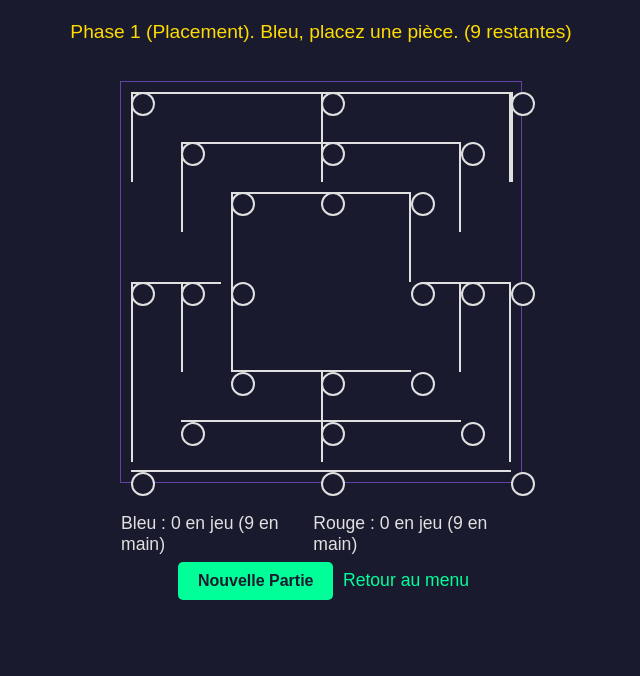
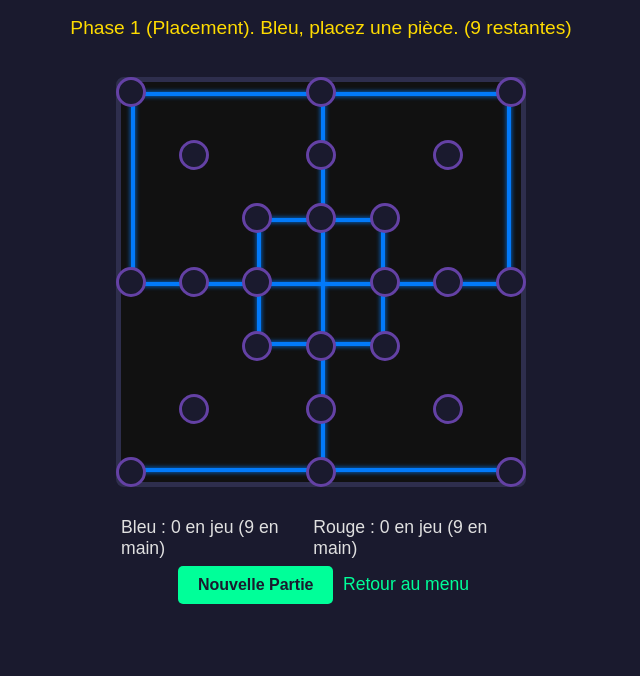
Before and after one commit to WaekyTV/Bundle-games, a plain HTML site: page moulin/index.html in a window 1280 px wide. Shown: the part 144-820 px from the top of the page, without its empty margins (319-959 px from the left). Drawn offline with Linux system fonts and the light colour scheme.

Commit message:
Update index.html

```diff
--- a/moulin/index.html
+++ b/moulin/index.html
@@ -19,95 +19,83 @@
             padding: 10px;
             user-select: none;
         }
-        h1 {
-            color: #00ff99; /* Vert néon */
-        }
+        h1 { color: #00ff99; }
 
+        /* Conteneur et Plateau */
         #board-container {
             position: relative;
             width: 400px;
             height: 400px;
             margin: 20px;
-            border: 1px solid #6441a5;
+            border: 5px solid #2e2e4d; /* Bordure interne pour l'esthétique */
+            border-radius: 8px;
+            background-color: #111;
         }
 
-        /* Dessin du plateau (lignes statiques) */
+        /* Lignes de la Grille (Refonte: plus épaisses et néon) */
         .line {
             position: absolute;
-            background-color: #e0e0e0;
+            background-color: #027afa; /* Bleu néon */
+            box-shadow: 0 0 5px #027afa;
         }
         /* Lignes Horizontales */
-        .line.h { height: 2px; }
+        .line.h { height: 4px; }
         .line.h1 { top: 10px; left: 10px; width: 380px; }
-        .line.h2 { top: 60px; left: 60px; width: 280px; }
-        .line.h3 { top: 110px; left: 110px; width: 180px; }
-        .line.h4 { top: 200px; left: 10px; width: 90px; }
-        .line.h5 { top: 200px; right: 10px; width: 90px; }
-        .line.h6 { bottom: 110px; left: 110px; width: 180px; }
-        .line.h7 { bottom: 60px; left: 60px; width: 280px; }
-        .line.h8 { bottom: 10px; left: 10px; width: 380px; }
+        .line.h2 { top: 136px; left: 136px; width: 128px; }
+        .line.h3 { top: 200px; left: 10px; width: 380px; }
+        .line.h4 { bottom: 136px; left: 136px; width: 128px; }
+        .line.h5 { bottom: 10px; left: 10px; width: 380px; }
+        /* Lignes Verticales */
+        .line.v { width: 4px; }
+        .line.v1 { top: 10px; left: 10px; height: 190px; }
+        .line.v2 { top: 136px; left: 136px; height: 128px; }
+        .line.v3 { top: 10px; left: 200px; height: 380px; }
+        .line.v4 { top: 136px; right: 136px; height: 128px; }
+        .line.v5 { top: 10px; right: 10px; height: 190px; }
 
-        /* Lignes Verticales */
-        .line.v { width: 2px; }
-        .line.v1 { top: 10px; left: 10px; height: 90px; }
-        .line.v2 { top: 60px; left: 60px; height: 90px; }
-        .line.v3 { top: 110px; left: 110px; height: 90px; }
-        .line.v4 { top: 10px; left: 200px; height: 90px; }
-        .line.v5 { top: 10px; right: 10px; height: 90px; }
-        .line.v6 { top: 60px; right: 60px; height: 90px; }
-        .line.v7 { top: 110px; right: 110px; height: 90px; }
-
-        .line.v8 { top: 200px; left: 10px; height: 90px; }
-        .line.v9 { top: 200px; left: 60px; height: 90px; }
-        .line.v10 { top: 200px; left: 110px; height: 90px; }
-        .line.v11 { top: 200px; right: 10px; height: 90px; }
-        .line.v12 { top: 200px; right: 60px; height: 90px; }
-        .line.v13 { top: 200px; right: 110px; height: 90px; }
-
-
-        /* Les intersections (points cliquables) */
+        /* Intersections (Points de jeu) */
         .intersection {
             position: absolute;
-            width: 20px;
-            height: 20px;
+            width: 24px;
+            height: 24px;
             border-radius: 50%;
-            background-color: #1a1a2e; /* Couleur de fond */
-            border: 2px solid #e0e0e0;
+            background-color: #1a1a2e;
+            border: 3px solid #6441a5; /* Violet néon */
             cursor: pointer;
             z-index: 100;
+            /* Centre l'élément */
+            transform: translate(-50%, -50%);
+            transition: background-color 0.2s;
         }
         .intersection:hover:not(.occupied):not(.removable) {
-            background-color: #3e3e5e;
-            border-color: #00ff99; /* Indique un emplacement possible */
+            background-color: #00ff9950; /* Vert semi-transparent */
         }
 
         /* Pièces sur le plateau */
         .piece {
-            width: 16px;
-            height: 16px;
+            width: 18px;
+            height: 18px;
             border-radius: 50%;
             position: absolute;
             top: 50%;
             left: 50%;
             transform: translate(-50%, -50%);
-            box-shadow: 0 0 5px rgba(0, 0, 0, 0.5);
+            box-shadow: 0 0 8px rgba(0, 0, 0, 0.8);
         }
-        .player1 { background-color: #027afa; } /* Bleu (Joueur 1/Blanc) */
-        .player2 { background-color: #FF4136; } /* Rouge (Joueur 2/Noir) */
+        .player1 { background-color: #027afa; } /* Bleu (Joueur 1) */
+        .player2 { background-color: #FF4136; } /* Rouge (Joueur 2) */
 
         /* Pièce sélectionnée (pour le mouvement) */
-        .selected .piece {
-            border: 2px solid #00ff99;
-            transform: translate(-50%, -50%) scale(1.1);
+        .selected {
+            border: 3px solid #FFDC00; /* Jaune néon pour la sélection */
+            box-shadow: 0 0 10px #FFDC00;
         }
 
         /* Pièce qui peut être retirée */
         .removable {
-            border: 2px solid #FFDC00; /* Jaune */
+            border: 3px solid #00ff99;
+            box-shadow: 0 0 10px #00ff99;
             cursor: crosshair;
-        }
-        .removable .piece {
-            box-shadow: 0 0 10px #FFDC00;
         }
 
         /* Compteurs de pièces */
@@ -120,33 +108,11 @@
         }
 
         /* Indicateur de tour et statut */
-        #status {
-            font-size: 1.2em;
-            margin: 15px 0;
-            min-height: 25px;
-            color: #FFDC00; /* Jaune */
-            text-align: center;
-        }
+        #status { font-size: 1.2em; margin: 15px 0; min-height: 25px; color: #FFDC00; text-align: center; }
 
         /* Boutons et lien */
-        button {
-            background-color: #00ff99;
-            border: none;
-            color: #1a1a2e;
-            padding: 10px 20px;
-            font-size: 1em;
-            font-weight: bold;
-            border-radius: 5px;
-            cursor: pointer;
-            margin: 5px;
-        }
-        a {
-            display: inline-block;
-            margin-top: 15px;
-            color: #00ff99;
-            text-decoration: none;
-            font-size: 1.1em;
-        }
+        button { background-color: #00ff99; border: none; color: #1a1a2e; padding: 10px 20px; font-size: 1em; font-weight: bold; border-radius: 5px; cursor: pointer; margin: 5px; }
+        a { display: inline-block; margin-top: 15px; color: #00ff99; text-decoration: none; font-size: 1.1em; }
     </style>
 </head>
 <body>
@@ -156,23 +122,17 @@
     <div id="status"></div>
 
     <div id="board-container">
-        <div class="line h h1"></div><div class="line v v1"></div>
-        <div class="line h h2"></div><div class="line v v2"></div>
-        <div class="line h h3"></div><div class="line v v3"></div>
-        <div class="line h h4"></div><div class="line h h5"></div>
-        <div class="line h h6"></div><div class="line v v7"></div>
-        <div class="line h h7"></div><div class="line v v6"></div>
-        <div class="line h h8"></div><div class="line v v5"></div>
+        <div class="line h h1"></div>
+        <div class="line h h2"></div>
+        <div class="line h h3"></div>
+        <div class="line h h4"></div>
+        <div class="line h h5"></div>
 
-        <div class="line v v4" style="left: 200px;"></div>
-        <div class="line v v5" style="left: 390px;"></div>
-
-        <div class="line v v8" style="top: 200px; left: 10px; height: 180px;"></div>
-        <div class="line v v9" style="top: 200px; left: 60px; height: 90px;"></div>
-        <div class="line v v10" style="top: 200px; left: 110px; height: 90px;"></div>
-        <div class="line v v11" style="top: 290px; left: 200px; height: 90px;"></div>
-        <div class="line v v12" style="top: 200px; right: 60px; height: 90px;"></div>
-        <div class="line v v13" style="top: 200px; right: 10px; height: 180px;"></div>
+        <div class="line v v1"></div>
+        <div class="line v v2"></div>
+        <div class="line v v3"></div>
+        <div class="line v v4"></div>
+        <div class="line v v5"></div>
 
         </div>
 
@@ -187,31 +147,43 @@
     </div>
 
     <script>
-        // Coordonnées absolues des 24 intersections (x, y)
-        const POSITIONS = [
-            // Côtés (Ex: 0: 10, 10)
-            [10, 10], [200, 10], [390, 10], // Ligne 1
-            [60, 60], [200, 60], [340, 60], // Ligne 2
-            [110, 110], [200, 110], [290, 110], // Ligne 3
-            [10, 200], [60, 200], [110, 200], // Ligne 4 Gauche
-            [290, 200], [340, 200], [390, 200], // Ligne 4 Droite
-            [110, 290], [200, 290], [290, 290], // Ligne 5
-            [60, 340], [200, 340], [340, 340], // Ligne 6
-            [10, 390], [200, 390], [390, 390] // Ligne 7
+        // Coordonnées pour le style amélioré (Centre = 200px, 200px)
+        const POSITIONS_STYLE = [
+            // Ligne 1 (Externe)
+            [10, 10], [200, 10], [390, 10],
+            [10, 200], [390, 200],
+            [10, 390], [200, 390], [390, 390],
+
+            // Ligne 2 (Médiane)
+            [73, 73], [200, 73], [327, 73],
+            [73, 200], [327, 200],
+            [73, 327], [200, 327], [327, 327],
+
+            // Ligne 3 (Interne)
+            [136, 136], [200, 136], [264, 136],
+            [136, 200], [264, 200],
+            [136, 264], [200, 264], [264, 264]
         ];
 
-        // Connexions entre les intersections (index du POSITIONS)
+        // Mappage des index de position pour le style
+        // 0-2 (Externe Haut), 3-4 (Externe Centre), 5-7 (Externe Bas)
+        // 8-10 (Médiane Haut), 11-12 (Médiane Centre), 13-15 (Médiane Bas)
+        // 16-18 (Interne Haut), 19-20 (Interne Centre), 21-23 (Interne Bas)
+
+        // Connexions entre les intersections (index du 0 à 23)
+        // Ces connexions sont basées sur le mapping 24-points standard
         const CONNECTIONS = [
-            [0, 1], [1, 2], [3, 4], [4, 5], [6, 7], [7, 8],
-            [9, 10], [10, 11], [12, 13], [13, 14],
-            [15, 16], [16, 17], [18, 19], [19, 20], [21, 22], [22, 23],
+            [0, 1], [1, 2], [3, 4], [5, 6], [6, 7],
+            [8, 9], [9, 10], [11, 12], [13, 14], [14, 15],
+            [16, 17], [17, 18], [19, 20], [21, 22], [22, 23],
             // Verticales et Centre
-            [0, 9], [9, 21], [3, 10], [10, 18], [6, 11], [11, 15],
-            [1, 4], [4, 7], [7, 16], [16, 19], [19, 22],
-            [2, 14], [14, 23], [5, 13], [13, 20], [8, 12], [12, 17]
+            [0, 3], [3, 5], [8, 11], [11, 13], [16, 19], [19, 21],
+            [1, 9], [9, 17], [17, 22], [22, 20], [20, 15], [15, 7],
+            [2, 4], [4, 7], [10, 12], [12, 15], [18, 20], [20, 23]
         ];
 
-        // Les lignes qui forment un moulin (index de 3 positions alignées)
+
+        // Les lignes qui forment un moulin
         const MILL_LINES = [
             [0, 1, 2], [3, 4, 5], [6, 7, 8], [9, 10, 11], [12, 13, 14],
             [15, 16, 17], [18, 19, 20], [21, 22, 23], // Horizontales
@@ -226,13 +198,13 @@
         const p2Counter = document.getElementById('p2-counter');
 
         let boardState = new Array(24).fill(0); // 0: vide, 1: P1, 2: P2
-        let currentPlayer = 1; // 1: Bleu, 2: Rouge
+        let currentPlayer = 1;
         let piecesToPlace = { 1: 9, 2: 9 };
         let piecesOnBoard = { 1: 0, 2: 0 };
-        let phase = 'PLACEMENT'; // 'PLACEMENT', 'MOUVEMENT', 'PRISE'
-        let selectedPosition = -1; // Index de la pièce sélectionnée pour le mouvement
+        let phase = 'PLACEMENT';
+        let selectedPosition = -1;
         let gameActive = true;
-        let isFlying = { 1: false, 2: false }; // Peut voler (quand il reste 3 pièces)
+        let isFlying = { 1: false, 2: false };
 
         // --- Fonctions d'Initialisation et de Rendu ---
 
@@ -246,17 +218,15 @@
             gameActive = true;
             isFlying = { 1: false, 2: false };
 
-            // Dessine les intersections et les pièces
             renderBoard();
             updateStatus();
             updateCounters();
         }
 
         function renderBoard() {
-            // Retire seulement les intersections existantes, pas les lignes statiques
             document.querySelectorAll('.intersection').forEach(n => n.remove());
 
-            POSITIONS.forEach((pos, index) => {
+            POSITIONS_STYLE.forEach((pos, index) => {
                 const node = document.createElement('div');
                 node.classList.add('intersection');
                 node.style.left = `${pos[0]}px`;
@@ -268,26 +238,23 @@
                     node.classList.add('occupied');
                     const piece = document.createElement('div');
                     piece.classList.add('piece', `player${pieceType}`);
+
+                    if (selectedPosition === index) {
+                         piece.classList.add('selected');
+                    }
+
                     node.appendChild(piece);
 
-                    // Ajoute l'écouteur de clic pour le mouvement (pas en phase de placement)
-                    if (phase !== 'PLACEMENT' && pieceType === currentPlayer) {
+                    if (phase !== 'PLACEMENT') {
                         node.addEventListener('click', handlePieceClick);
-                    }
-
-                    // Style de sélection pour le mouvement
-                    if (selectedPosition === index) {
-                         node.classList.add('selected');
                     }
                 } else {
                     node.classList.remove('occupied');
-
-                    // Ajoute l'écouteur de clic pour le placement ou la destination
                     node.addEventListener('click', handleBoardClick);
                 }
 
-                // Ajoute l'écouteur de clic pour la phase de PRISE
-                if (phase === 'PRISE' && pieceType !== 0 && pieceType !== currentPlayer && !isMill(index, pieceType)) {
+                // Gère la phase de PRISE
+                if (phase === 'PRISE' && pieceType !== 0 && pieceType !== currentPlayer) {
                      node.classList.add('removable');
                      node.addEventListener('click', handleRemoveClick);
                 }
@@ -297,7 +264,6 @@
             });
         }
 
-        // Met à jour les textes d'état et les compteurs
         function updateStatus() {
             let playerColor = currentPlayer === 1 ? 'Bleu' : 'Rouge';
             let phaseText = '';
@@ -318,6 +284,9 @@
                     break;
             }
             statusElement.textContent = phaseText;
+        }
+
+        function updateCounters() {
             p1Counter.textContent = `Bleu : ${piecesOnBoard[1]} en jeu (${piecesToPlace[1]} en main)`;
             p2Counter.textContent = `Rouge : ${piecesOnBoard[2]} en jeu (${piecesToPlace[2]} en main)`;
         }
@@ -325,7 +294,6 @@
 
         // --- Logique de Clic ---
 
-        // Clic sur une intersection vide (pour placer ou se déplacer)
         function handleBoardClick(e) {
             if (!gameActive) return;
             const targetIndex = parseInt(e.currentTarget.dataset.index);
@@ -367,50 +335,50 @@
             }
         }
 
-        // Clic sur une pièce alliée (pour la sélectionner et la bouger)
         function handlePieceClick(e) {
             if (!gameActive || phase !== 'MOUVEMENT') return;
             const targetIndex = parseInt(e.currentTarget.dataset.index);
 
             if (boardState[targetIndex] === currentPlayer) {
                 // Si on reclique sur la pièce sélectionnée, on désélectionne
-                if (selectedPosition === targetIndex) {
-                    selectedPosition = -1;
-                } else {
-                    selectedPosition = targetIndex;
-                }
+                selectedPosition = (selectedPosition === targetIndex) ? -1 : targetIndex;
                 renderBoard();
             }
         }
 
-        // Clic sur une pièce adverse (pour la retirer)
         function handleRemoveClick(e) {
              if (!gameActive || phase !== 'PRISE') return;
              const targetIndex = parseInt(e.currentTarget.dataset.index);
              const opponent = currentPlayer === 1 ? 2 : 1;
 
-             // S'assurer que c'est une pièce adverse
              if (boardState[targetIndex] === opponent) {
-                  // Vérifie si la pièce n'est PAS dans un moulin (sauf si toutes les pièces adverses sont dans des moulins)
                   const isOpponentInMill = isMill(targetIndex, opponent);
-
-                  // On peut retirer une pièce dans un moulin UNIQUEMENT si toutes les pièces adverses sont dans des moulins
-                  const allOpponentInMills = piecesOnBoard[opponent] <= 3 || areAllPiecesInMills(opponent); // Simplification de la règle
+                  const allOpponentInMills = piecesOnBoard[opponent] <= 3 || areAllPiecesInMills(opponent);
 
                   if (!isOpponentInMill || allOpponentInMills) {
-                     boardState[targetIndex] = 0; // Pièce retirée
-                     piecesOnBoard[opponent]--; // Compteur mis à jour
+                     boardState[targetIndex] = 0;
+                     piecesOnBoard[opponent]--;
 
-                     switchTurn(); // Fin de la phase de prise, passage au joueur suivant
-                     checkGameEnd(); // Vérifie la victoire
+                     switchTurn();
+                     checkGameEnd();
                   } else {
                       statusElement.textContent = `Cette pièce fait partie d'un moulin. Trouvez une pièce isolée !`;
-                      return; // Ne change pas le tour
+                      return;
                   }
              }
         }
 
-        // Vérifie si toutes les pièces d'un joueur sont dans des moulins
+        // --- Fonctions de Logique de Jeu ---
+
+        function isMill(posIndex, player) {
+            return MILL_LINES.some(line => {
+                if (line.includes(posIndex)) {
+                    return line.every(index => boardState[index] === player);
+                }
+                return false;
+            });
+        }
+
         function areAllPiecesInMills(player) {
             for(let i = 0; i < 24; i++) {
                 if (boardState[i] === player && !isMill(i, player)) {
@@ -420,24 +388,8 @@
             return true;
         }
 
-        // --- Fonctions de Logique de Jeu ---
-
-        // Vérifie si une position fait partie d'un moulin (3 pièces alignées)
-        function isMill(posIndex, player) {
-            return MILL_LINES.some(line => {
-                // La position en cours fait partie de cette ligne
-                if (line.includes(posIndex)) {
-                    // Vérifie si les 3 positions sont occupées par le même joueur
-                    return line.every(index => boardState[index] === player);
-                }
-                return false;
-            });
-        }
-
-        // Vérifie si deux positions sont voisines (connectées)
         function isNeighbor(index1, index2) {
             for (const connection of CONNECTIONS) {
-                // Vérifie si la connexion [index1, index2] ou [index2, index1] existe
                 if ((connection[0] === index1 && connection[1] === index2) ||
                     (connection[0] === index2 && connection[1] === index1)) {
                     return true;
@@ -446,15 +398,12 @@
             return false;
         }
 
-        // Change de tour et passe à la phase de mouvement si toutes les pièces sont placées
         function switchTurn() {
+            selectedPosition = -1;
             currentPlayer = currentPlayer === 1 ? 2 : 1;
 
-            // Passe à la phase de mouvement une fois que toutes les pièces sont sur le plateau
             if (piecesToPlace[1] === 0 && piecesToPlace[2] === 0) {
                 phase = 'MOUVEMENT';
-
-                // Règle du "vol" (Flying Rule): s'il reste seulement 3 pièces
                 isFlying[currentPlayer] = (piecesOnBoard[currentPlayer] <= 3);
             }
 
@@ -462,23 +411,20 @@
             updateStatus();
         }
 
-        // Vérifie la condition de victoire
         function checkGameEnd() {
-            // Victoire si l'adversaire a moins de 3 pièces OU ne peut plus bouger
             const opponent = currentPlayer === 1 ? 2 : 1;
 
             if (piecesOnBoard[opponent] < 3 && phase !== 'PLACEMENT') {
                 endGame(currentPlayer);
             }
-            // Simplification: ne vérifions pas l'absence de coup légal ici (trop complexe en JS vanilla)
+            // Note: Vérification de blocage non implémentée (trop complexe)
         }
 
         function endGame(winner) {
             gameActive = false;
             phase = 'FIN';
             let winnerColor = winner === 1 ? 'Bleu' : 'Rouge';
-            statusElement.textContent = `🏆 FIN : Le joueur ${winnerColor} a gagné en laissant son adversaire à moins de 3 pièces !`;
-            console.log(`Le joueur ${winnerColor} a gagné ! On enverra l'XP plus tard.`);
+            statusElement.textContent = `🏆 FIN : Le joueur ${winnerColor} a gagné !`;
         }
 
         // --- Événements ---
@@ -487,5 +433,3 @@
         // Lancement du jeu au chargement de la page
         initializeGame();
     </script>
-</body>
-</html>
```
